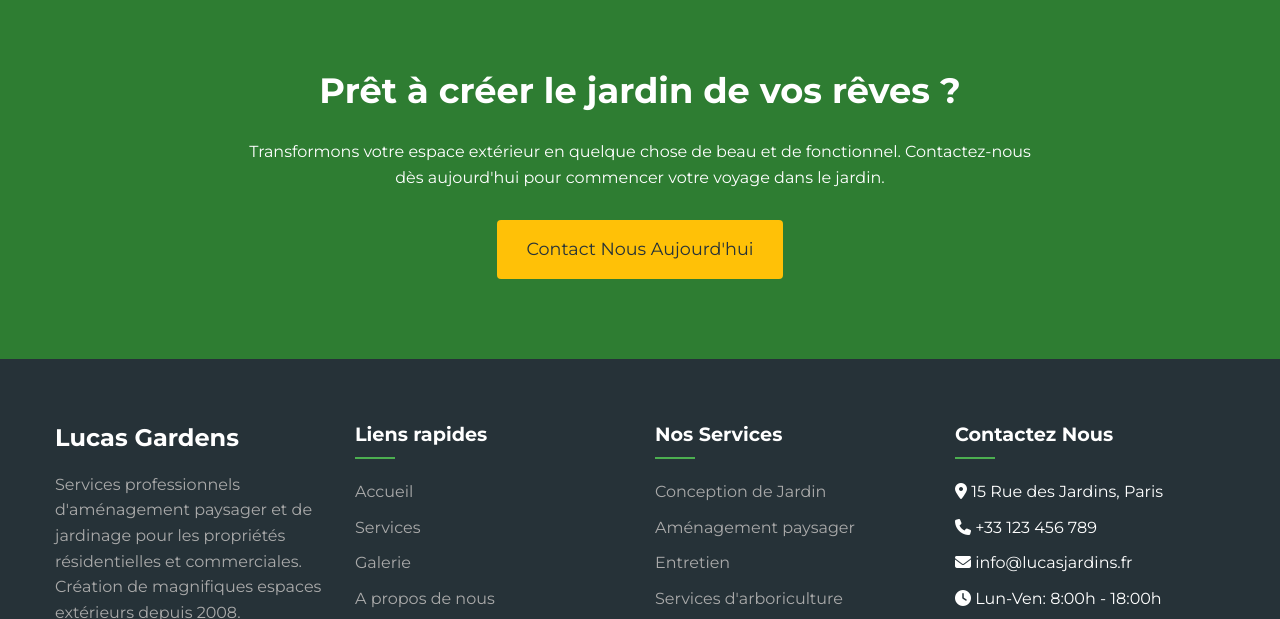
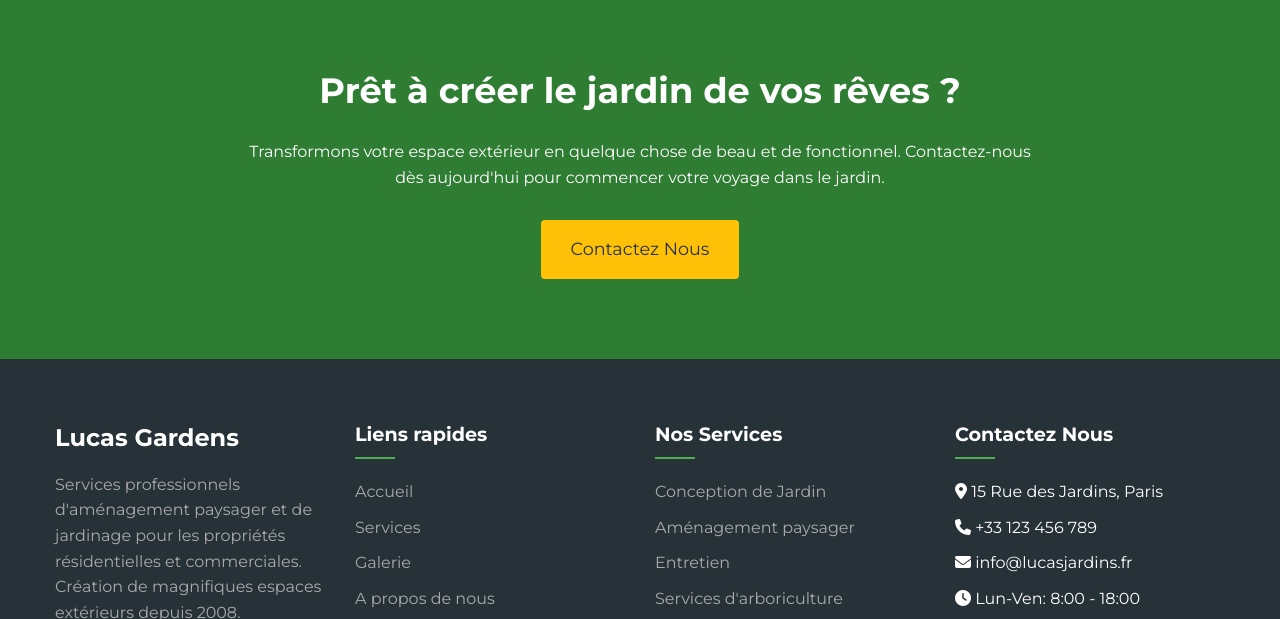
Before and after one commit to thanhtranguyen25/LUCAS-GARDEN.PROJET, a plain HTML site: page pages/gallery.html in a window 1280 px wide. Shown: the part 3130-3749 px from the top of the page. Drawn offline with nearby package versions, Linux system fonts and the light colour scheme.

Commit message:
Update gallery.html

```diff
--- a/pages/gallery.html
+++ b/pages/gallery.html
@@ -461,7 +461,7 @@
     <div class="container">
       <h2 style="margin-bottom: 20px; font-size: 2.2rem;">Prêt à créer le jardin de vos rêves ?</h2>
       <p style="margin-bottom: 30px; max-width: 800px; margin-left: auto; margin-right: auto;">Transformons votre espace extérieur en quelque chose de beau et de fonctionnel. Contactez-nous dès aujourd'hui pour commencer votre voyage dans le jardin.</p>
-      <a href="contact.html" class="btn btn-secondary" style="font-size: 1.1rem; padding: 15px 30px;">Contact Nous Aujourd'hui</a>
+      <a href="contact.html" class="btn btn-secondary" style="font-size: 1.1rem; padding: 15px 30px;">Contactez Nous</a>
     </div>
   </section>
 
@@ -507,7 +507,7 @@
             <li><i class="fas fa-map-marker-alt"></i> 15 Rue des Jardins, Paris</li>
             <li><i class="fas fa-phone"></i> +33 123 456 789</li>
             <li><i class="fas fa-envelope"></i> info@lucasjardins.fr</li>
-            <li><i class="fas fa-clock"></i> Lun-Ven: 8:00h - 18:00h</li>
+            <li><i class="fas fa-clock"></i> Lun-Ven: 8:00 - 18:00</li>
           </ul>
         </div>
       </div>
```
